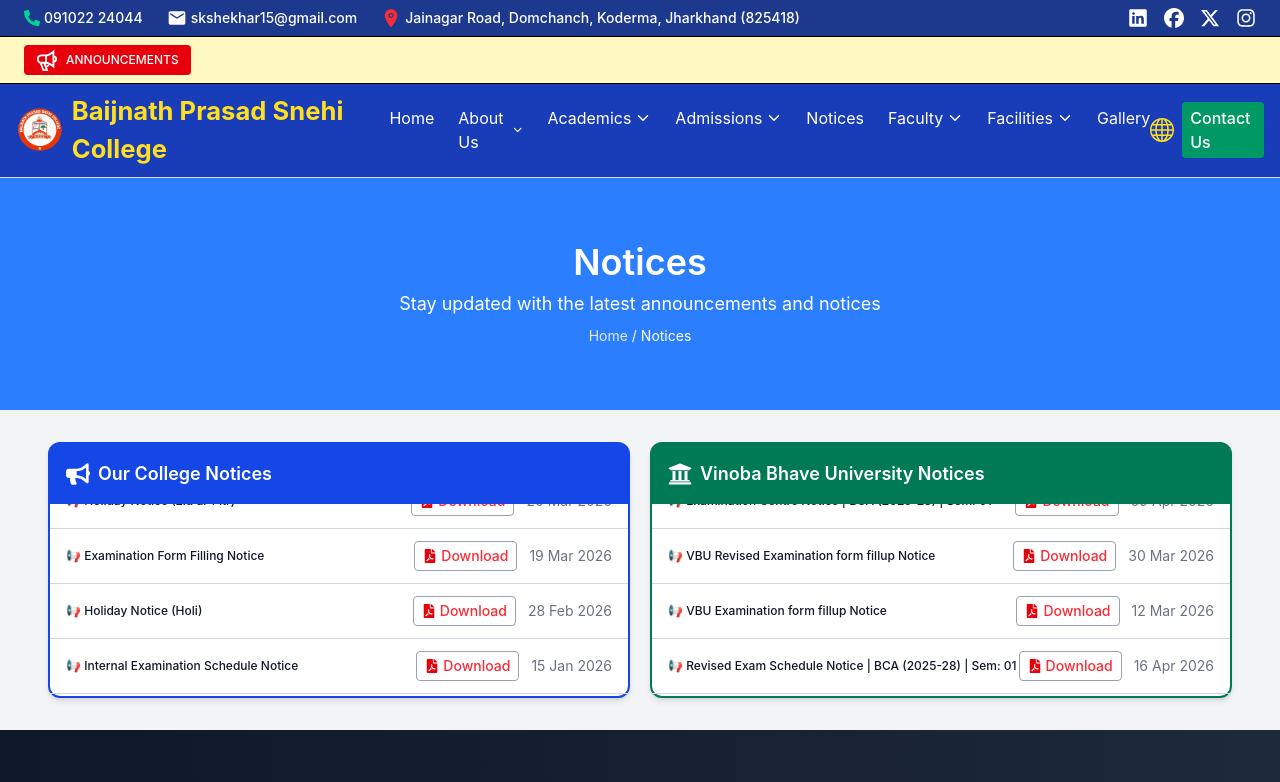
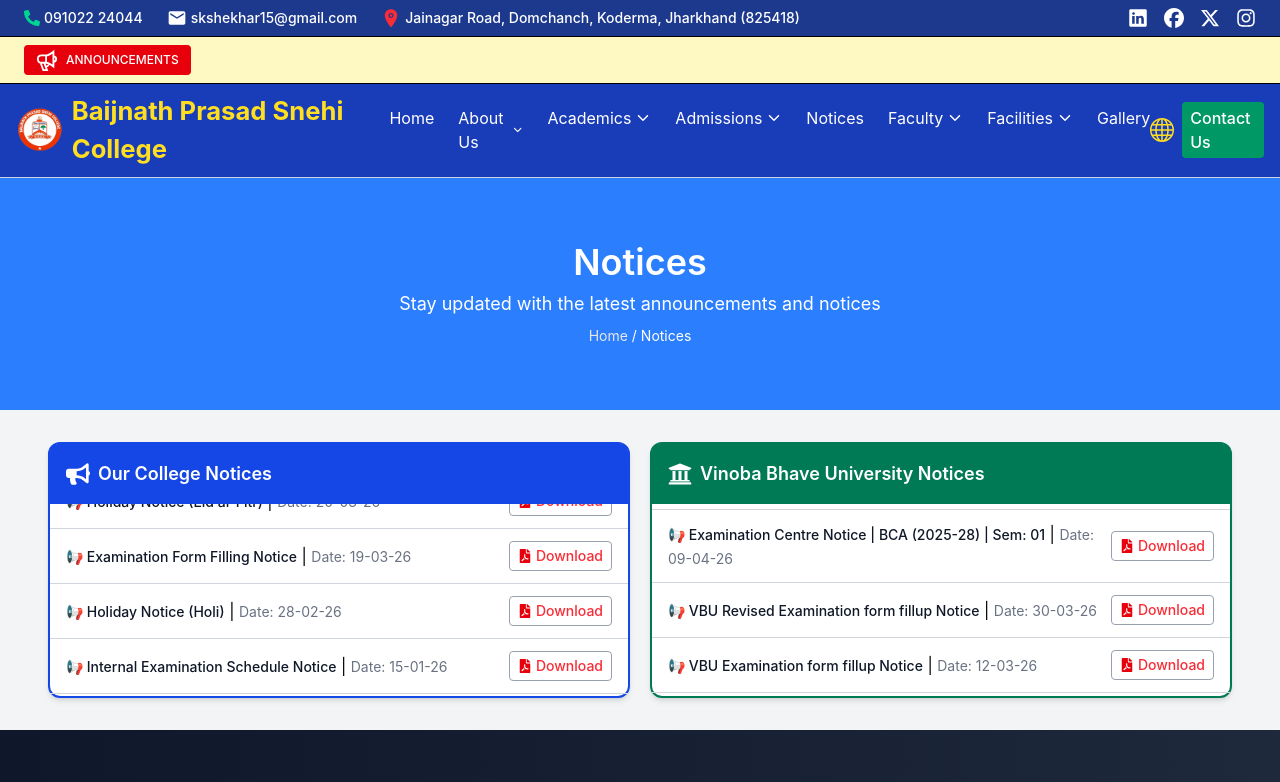
Before and after one commit to ravikrpatel01/bpsc-bca-website, a React (Vite) app: page /notices in a window 1280 px wide. Shown: the top 782 px of the page. Built offline with nearby package versions, Linux system fonts and the light colour scheme.

Commit message:
Made changes in the notice section

```diff
--- a/src/components/NoticesHeader.jsx
+++ b/src/components/NoticesHeader.jsx
@@ -3,9 +3,9 @@
 const NoticesHeader = () => {
   return (
     <div>
-      <div className="bg-blue-500 text-white py-16 text-center">
-        <h1 className="text-3xl md:text-4xl font-semibold">Notices</h1>
-        <p className="mt-2 text-lg">
+      <div className="bg-blue-500 text-white py-4 lg:py-16 text-center">
+        <h1 className="text-2xl md:text-4xl font-semibold">Notices</h1>
+        <p className="mt-2 lg:text-lg">
           Stay updated with the latest announcements and notices
         </p>
         <p className="mt-2 text-sm">
--- a/src/components/NoticesSection.jsx
+++ b/src/components/NoticesSection.jsx
@@ -38,42 +38,42 @@
   const college_notices = [
     {
       title: "Bonafide Certificate Issue Notice",
-      date: "09 Apr 2026",
+      date: "Date: 09-04-26",
       path: "/college_notices/bonafide_issue_notice.pdf",
     },
     {
       title: "Holiday Notice (Ram Navami)",
-      date: "26 Mar 2026",
+      date: "Date: 26-03-26",
       path: "/college_notices/ram_navami_notice.pdf",
     },
     {
       title: "Holiday Notice (Eid al-Fitr)",
-      date: "20 Mar 2026",
+      date: "Date: 20-03-26",
       path: "/college_notices/eid_al_fitr.pdf",
     },
     {
       title: "Examination Form Filling Notice",
-      date: "19 Mar 2026",
+      date: "Date: 19-03-26",
       path: "/college_notices/examination_form_fillup_notice.pdf",
     },
     {
       title: "Holiday Notice (Holi)",
-      date: "28 Feb 2026",
+      date: "Date: 28-02-26",
       path: "/college_notices/holi_notice.pdf",
     },
     {
       title: "Internal Examination Schedule Notice",
-      date: "15 Jan 2026",
+      date: "Date: 15-01-26",
       path: "/college_notices/examination_schedule.pdf",
     },
     {
       title: "Holiday Notice (Makar Sankranti)",
-      date: "13 Jan 2026",
+      date: "Date: 13-01-26",
       path: "/college_notices/makar_sankranti.pdf",
     },
     {
       title: "Holiday Notice (Christmas & Winter Vacation)",
-      date: "24 Dec 2025",
+      date: "Date: 24-12-25",
       path: "/college_notices/christmas_winter_vacation.pdf",
     },
   ];
@@ -81,27 +81,27 @@
   const university_notices = [
     {
       title: "Revised Exam Schedule Notice | BCA (2025-28) | Sem: 01",
-      date: "16 Apr 2026",
+      date: "Date: 16-04-26",
       path: "/university_notices/vbu_revised_examination_centre.pdf",
     },
     {
       title: "Examination Schedule Notice | BCA (2025-28) | Sem: 01",
-      date: "09 Apr 2026",
+      date: "Date: 09-04-26",
       path: "/university_notices/vbu_external_examination_schedule.pdf",
     },
     {
       title: "Examination Centre Notice | BCA (2025-28) | Sem: 01",
-      date: "09 Apr 2026",
+      date: "Date: 09-04-26",
       path: "/university_notices/vbu_examination_centre_notice.pdf",
     },
     {
       title: "VBU Revised Examination form fillup Notice",
-      date: "30 Mar 2026",
+      date: "Date: 30-03-26",
       path: "/university_notices/vbu_revised_examination_form_notice.pdf",
     },
     {
       title: "VBU Examination form fillup Notice",
-      date: "12 Mar 2026",
+      date: "Date: 12-03-26",
       path: "/university_notices/vbu_examination_form_notice.pdf",
     },
   ];
@@ -129,12 +129,19 @@
               {loopedCollege.map((item, index) => (
                 <div
                   key={index}
-                  className="flex justify-between items-center px-2 lg:px-4 py-3 border-b border-gray-300 hover:bg-gray-50"
+                  className="flex justify-between gap-1 items-center px-2 lg:px-4 py-3 border-b border-gray-300 hover:bg-gray-50"
                 >
-                  <span className="font-medium text-xs text-gray-900">
-                    📢 {item.title}
-                  </span>
+                  <p>
+                    <span className="font-medium lg:text-sm text-xs text-gray-900">
+                      📢 {item.title}
+                    </span>
 
+                    <span className="hidden sm:inline"> {" | "} </span>
+
+                    <span className="block sm:inline text-xs lg:text-sm text-gray-500">
+                      {item.date}
+                    </span>
+                  </p>
                   <div className="flex items-center gap-3">
                     <a
                       href={item.path}
@@ -144,9 +151,6 @@
                       <FaFilePdf className="text-red-600" />
                       Download
                     </a>
-                    <span className="text-xs lg:text-sm text-gray-500">
-                      {item.date}
-                    </span>
                   </div>
                 </div>
               ))}
@@ -171,11 +175,19 @@
               {loopedUniversity.map((item, index) => (
                 <div
                   key={index}
-                  className="flex justify-between items-center px-2 lg:px-4 py-3 border-b border-gray-300 hover:bg-gray-50"
+                  className="flex justify-between gap-1 items-center px-2 lg:px-4 py-3 border-b border-gray-300 hover:bg-gray-50"
                 >
-                  <span className="font-medium text-xs text-gray-900">
-                    📢 {item.title}
-                  </span>
+                  <p>
+                    <span className="font-medium lg:text-sm text-xs text-gray-900">
+                      📢 {item.title}
+                    </span>
+
+                    <span className="hidden sm:inline"> {" | "} </span>
+
+                    <span className="block sm:inline text-xs lg:text-sm text-gray-500">
+                      {item.date}
+                    </span>
+                  </p>
 
                   <div className="flex items-center gap-3">
                     <a
@@ -186,9 +198,6 @@
                       <FaFilePdf className="text-red-600" />
                       Download
                     </a>
-                    <span className="text-xs lg:text-sm text-gray-500">
-                      {item.date}
-                    </span>
                   </div>
                 </div>
               ))}
```
